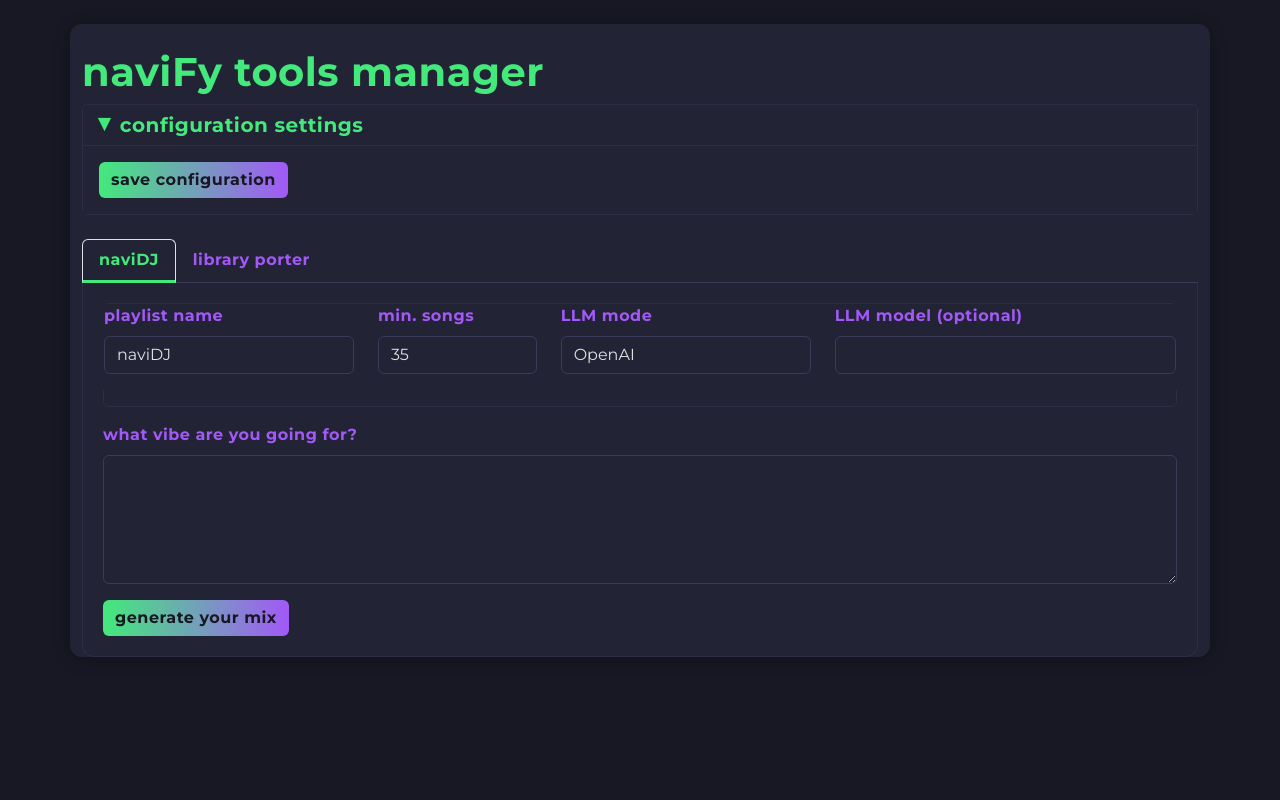
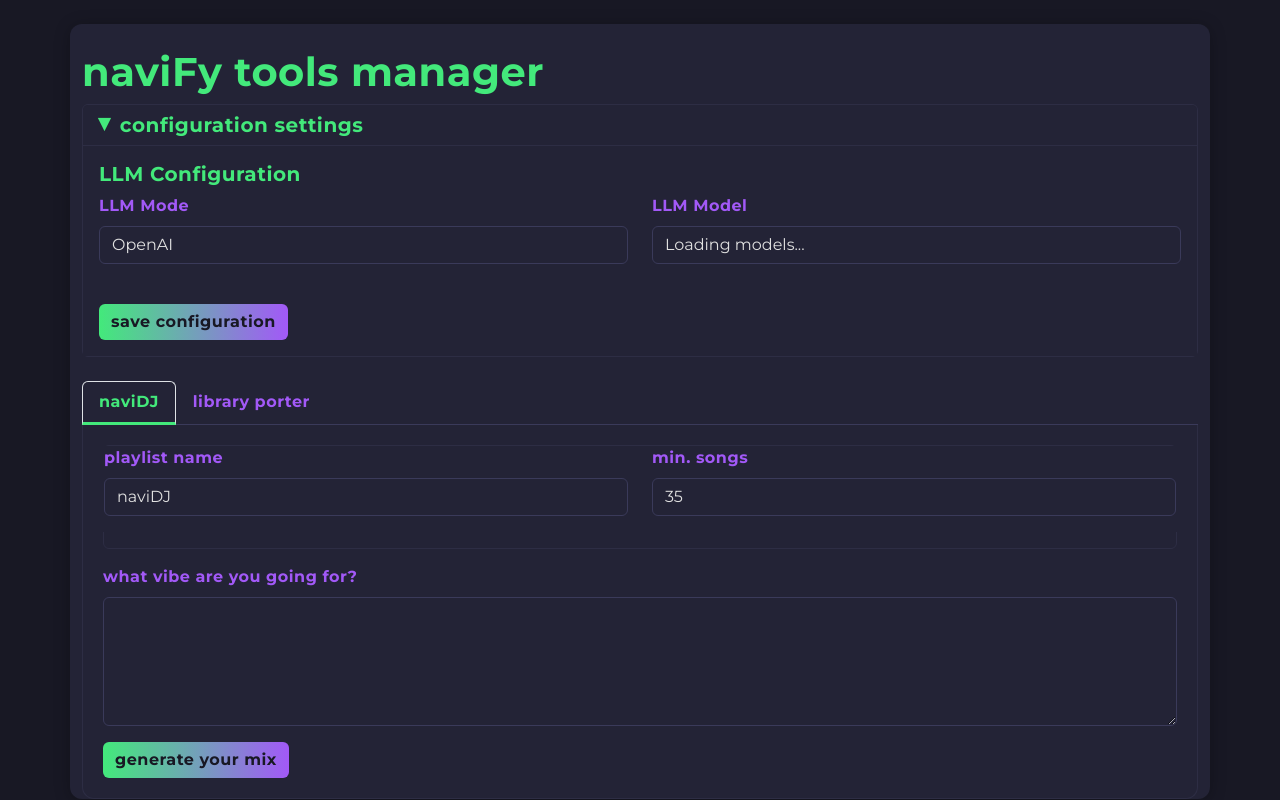
Before and after one commit to rohituteja/naviFyTools, a Flask app: page / in a window 1280 px wide, after a click that opens the changed part. Run offline with Flask 3, Linux system fonts and the light colour scheme.

Commit message:
Quality of life updates
Consolidate and simplify LLM Mode/Model selection and update some DJ logic

```diff
--- a/app.py
+++ b/app.py
@@ -7,6 +7,8 @@
 import time
 from functools import partial
 import subprocess
+import requests
+from openai import OpenAI
 
 app = Flask(__name__)
 
@@ -36,8 +38,49 @@
             else:
                 secrets[section][key] = current[section][key]
 
+    # Add new sections if they don't exist
+    for section in config_data:
+        if section not in secrets:
+            secrets.add_section(section)
+        for key in config_data[section]:
+            secrets[section][key] = config_data[section][key]
+
     with open('secrets.txt', 'w') as f:
         secrets.write(f)
+
+def get_available_models(api_type, api_key=None, base_url=None):
+    """Fetch available models from the specified API provider."""
+    try:
+        if api_type == "openai":
+            if not api_key:
+                return {"error": "OpenAI API key required"}
+            client = OpenAI(api_key=api_key)
+            models = client.models.list()
+            return [model.id for model in models.data]
+        elif api_type == "ollama":
+            if not base_url:
+                return {"error": "Ollama base URL required"}
+            # Extract the base URL without the /v1 suffix for Ollama API
+            ollama_base = base_url.replace("/v1", "")
+            response = requests.get(f"{ollama_base}/api/tags")
+            if response.status_code == 200:
+                data = response.json()
+                return [model["name"] for model in data.get("models", [])]
+            else:
+                return {"error": f"Failed to fetch models: {response.status_code}"}
+        elif api_type == "custom":
+            if not base_url or not api_key:
+                return {"error": "Custom API base URL and API key required"}
+            try:
+                client = OpenAI(api_key=api_key, base_url=base_url)
+                models = client.models.list()
+                return [model.id for model in models.data]
+            except Exception as e:
+                return {"error": f"Failed to fetch models from custom API: {str(e)}"}
+        else:
+            return {"error": "Invalid API type"}
+    except Exception as e:
+        return {"error": f"Error fetching models: {str(e)}"}
 
 def script_output_reader(queue, process):
     while True:
@@ -78,10 +121,6 @@
                 args += ['--prompt', str(data.get('prompt'))]
             if data.get('min_songs'):
                 args += ['--min_songs', str(data.get('min_songs'))]
-            if data.get('llm_mode'):
-                args += ['--llm_mode', str(data.get('llm_mode'))]
-            if data.get('llm_model'):
-                args += ['--llm_model', str(data.get('llm_model'))]
             process = subprocess.Popen(args, stdout=subprocess.PIPE, stderr=subprocess.STDOUT, text=True)
             while True:
                 output = process.stdout.readline()
@@ -149,6 +188,36 @@
 
     return Response(generate(), mimetype='text/event-stream')
 
+@app.route('/get_models/<api_type>')
+def get_models(api_type):
+    """Get available models for the specified API type."""
+    secrets = read_secrets()
+
+    if api_type == "openai":
+        api_key = secrets.get("openai", "openai_key", fallback=None)
+        return jsonify(get_available_models("openai", api_key=api_key))
+    elif api_type == "ollama":
+        base_url = secrets.get("ollama", "ollama_base", fallback=None)
+        return jsonify(get_available_models("ollama", base_url=base_url))
+    elif api_type == "custom":
+        api_key = secrets.get("custom", "api_key", fallback=None)
+        base_url = secrets.get("custom", "base_url", fallback=None)
+        return jsonify(get_available_models("custom", api_key=api_key, base_url=base_url))
+    else:
+        return jsonify({"error": "Invalid API type"})
+
+@app.route('/get_config')
+def get_config():
+    """Get current configuration for the frontend."""
+    secrets = read_secrets()
+    config = {}
+
+    # Convert ConfigParser to dict
+    for section in secrets.sections():
+        config[section] = dict(secrets[section])
+
+    return jsonify(config)
+
 @app.route('/favicon.ico')
 def favicon():
     return send_from_directory(os.path.join(app.root_path, ''), 'DJ.png', mimetype='image/png')
--- a/static/app.js
+++ b/static/app.js
@@ -26,6 +26,76 @@
         alert('Error updating configuration: ' + error);
     }
 });
+
+// LLM Configuration Management
+let currentLlmMode = 'openai';
+let currentLlmModel = '';
+
+// Function to show/hide API configuration sections
+function toggleApiConfig(mode) {
+    // Hide all config sections
+    document.getElementById('openaiConfig').style.display = 'none';
+    document.getElementById('ollamaConfig').style.display = 'none';
+    document.getElementById('customConfig').style.display = 'none';
+
+    // Show the selected config section
+    if (mode === 'openai') {
+        document.getElementById('openaiConfig').style.display = 'block';
+    } else if (mode === 'ollama') {
+        document.getElementById('ollamaConfig').style.display = 'block';
+    } else if (mode === 'custom') {
+        document.getElementById('customConfig').style.display = 'block';
+    }
+}
+
+// Function to fetch and populate models
+async function fetchModels(apiType) {
+    const modelSelect = document.getElementById('llmModelSelect');
+    modelSelect.innerHTML = '<option value="">Loading models...</option>';
+
+    try {
+        const response = await fetch(`/get_models/${apiType}`);
+        const result = await response.json();
+
+        if (result.error) {
+            modelSelect.innerHTML = `<option value="">Error: ${result.error}</option>`;
+            return;
+        }
+
+        if (Array.isArray(result)) {
+            modelSelect.innerHTML = '<option value="">Select a model...</option>';
+            result.forEach(model => {
+                const option = document.createElement('option');
+                option.value = model;
+                option.textContent = model;
+                if (model === currentLlmModel) {
+                    option.selected = true;
+                }
+                modelSelect.appendChild(option);
+            });
+        } else {
+            modelSelect.innerHTML = '<option value="">No models available</option>';
+        }
+    } catch (error) {
+        modelSelect.innerHTML = '<option value="">Error loading models</option>';
+        console.error('Error fetching models:', error);
+    }
+}
+
+
+// LLM mode change handler for config
+document.getElementById('llmModeSelect')?.addEventListener('change', async function(e) {
+    const mode = e.target.value;
+    currentLlmMode = mode;
+    toggleApiConfig(mode);
+    await fetchModels(mode);
+});
+
+// LLM model change handler for config
+document.getElementById('llmModelSelect')?.addEventListener('change', function(e) {
+    currentLlmModel = e.target.value;
+});
+
 
 // Helper function to handle script execution and output streaming
 function handleScriptExecution(formId, outputId, endpoint) {
--- a/templates/index.html
+++ b/templates/index.html
@@ -32,8 +32,78 @@
             <div id="configSection" class="collapse">
                 <div class="card-body">
                     <form id="configForm">
+                        <!-- LLM Configuration Section -->
+                        <div class="config-section mb-4">
+                            <h5>LLM Configuration</h5>
+                            <div class="row">
+                                <div class="col-md-6 mb-3">
+                                    <label class="form-label">LLM Mode</label>
+                                    <select class="form-control" id="llmModeSelect" name="llm.mode">
+                                        <option value="openai" {% if config.get('llm', 'mode', fallback='') == 'openai' %}selected{% endif %}>OpenAI</option>
+                                        <option value="ollama" {% if config.get('llm', 'mode', fallback='') == 'ollama' %}selected{% endif %}>Ollama</option>
+                                        <option value="custom" {% if config.get('llm', 'mode', fallback='') == 'custom' %}selected{% endif %}>Custom API</option>
+                                    </select>
+                                </div>
+                                <div class="col-md-6 mb-3">
+                                    <label class="form-label">LLM Model</label>
+                                    <select class="form-control" id="llmModelSelect" name="llm.model">
+                                        <option value="">Loading models...</option>
+                                    </select>
+                                </div>
+                            </div>
+                        </div>
+
+                        <!-- API Configuration Sections -->
+                        <div id="openaiConfig" class="config-section mb-4" style="display: none;">
+                            <h5>OpenAI Configuration</h5>
+                            <div class="mb-3">
+                                <label class="form-label">OpenAI API Key</label>
+                                <input type="password" class="form-control"
+                                       name="openai.openai_key"
+                                       value="{{ config.get('openai', 'openai_key', fallback='') }}"
+                                       data-section="openai"
+                                       data-key="openai_key">
+                            </div>
+                        </div>
+
+                        <div id="ollamaConfig" class="config-section mb-4" style="display: none;">
+                            <h5>Ollama Configuration</h5>
+                            <div class="mb-3">
+                                <label class="form-label">Ollama Base URL</label>
+                                <input type="text" class="form-control"
+                                       name="ollama.ollama_base"
+                                       value="{{ config.get('ollama', 'ollama_base', fallback='') }}"
+                                       data-section="ollama"
+                                       data-key="ollama_base"
+                                       placeholder="http://localhost:11434/v1">
+                            </div>
+                        </div>
+
+                        <div id="customConfig" class="config-section mb-4" style="display: none;">
+                            <h5>Custom API Configuration</h5>
+                            <div class="mb-3">
+                                <label class="form-label">Custom API Base URL</label>
+                                <input type="text" class="form-control"
+                                       name="custom.base_url"
+                                       value="{{ config.get('custom', 'base_url', fallback='') }}"
+                                       data-section="custom"
+                                       data-key="base_url"
+                                       placeholder="https://your-api-endpoint.com/v1">
+                            </div>
+                            <div class="mb-3">
+                                <label class="form-label">Custom API Key</label>
+                                <input type="password" class="form-control"
+                                       name="custom.api_key"
+                                       value="{{ config.get('custom', 'api_key', fallback='') }}"
+                                       data-section="custom"
+                                       data-key="api_key">
+                            </div>
+                        </div>
+
+                        <!-- Other Configuration Sections -->
                         {% for section in config.sections() %}
-                        <div class="config-section">
+                        {% if section not in ['llm', 'openai', 'ollama', 'custom'] %}
+                        <div class="config-section mb-4">
                             <h5>{{ section }}</h5>
                             {% for key, value in config[section].items() %}
                             <div class="mb-3">
@@ -73,24 +144,13 @@
                             <span class="mb-0"><b>dj options</b></span>
                         </div>
                         <div class="row mb-3 dj-fields-row collapse" id="djOptionsCollapse">
-                            <div class="col-md-3 mb-2 mb-md-0">
+                            <div class="col-md-6 mb-2 mb-md-0">
                                 <label class="form-label">playlist name</label>
                                 <input type="text" class="form-control" name="playlist_name" value="naviDJ">
                             </div>
-                            <div class="col-md-2 mb-2 mb-md-0">
+                            <div class="col-md-6 mb-2 mb-md-0">
                                 <label class="form-label">min. songs</label>
                                 <input type="number" class="form-control" name="min_songs" value="35">
-                            </div>
-                            <div class="col-md-3 mb-2 mb-md-0">
-                                <label class="form-label">LLM mode</label>
-                                <select class="form-control" name="llm_mode">
-                                    <option value="openai">OpenAI</option>
-                                    <option value="ollama">Ollama</option>
-                                </select>
-                            </div>
-                            <div class="col-md-4">
-                                <label class="form-label">LLM model (optional)</label>
-                                <input type="text" class="form-control" name="llm_model">
                             </div>
                         </div>
                     </div>
```
Also changed, not shown: other parts of templates/index.html (+1 -0 lines), example_secrets.txt (+6 -1 lines), naviDJ.py (+61 -25 lines).
